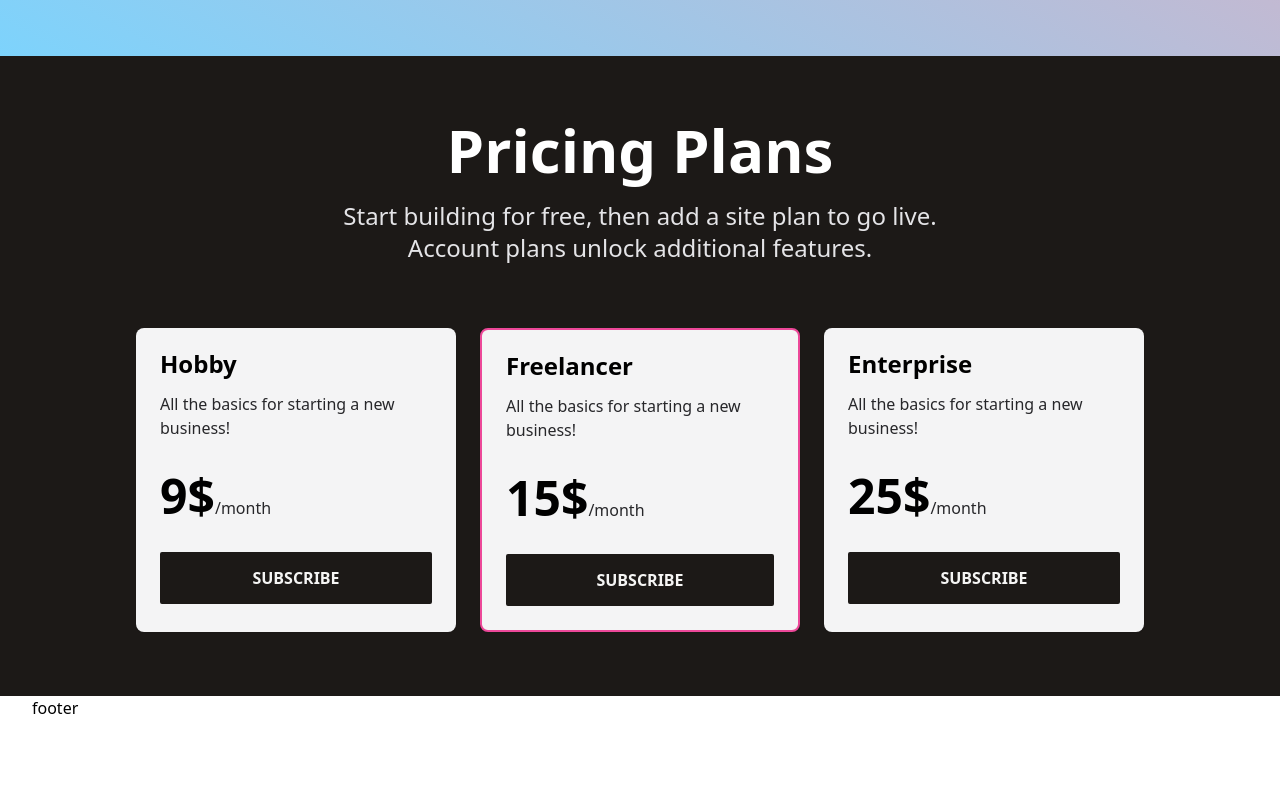
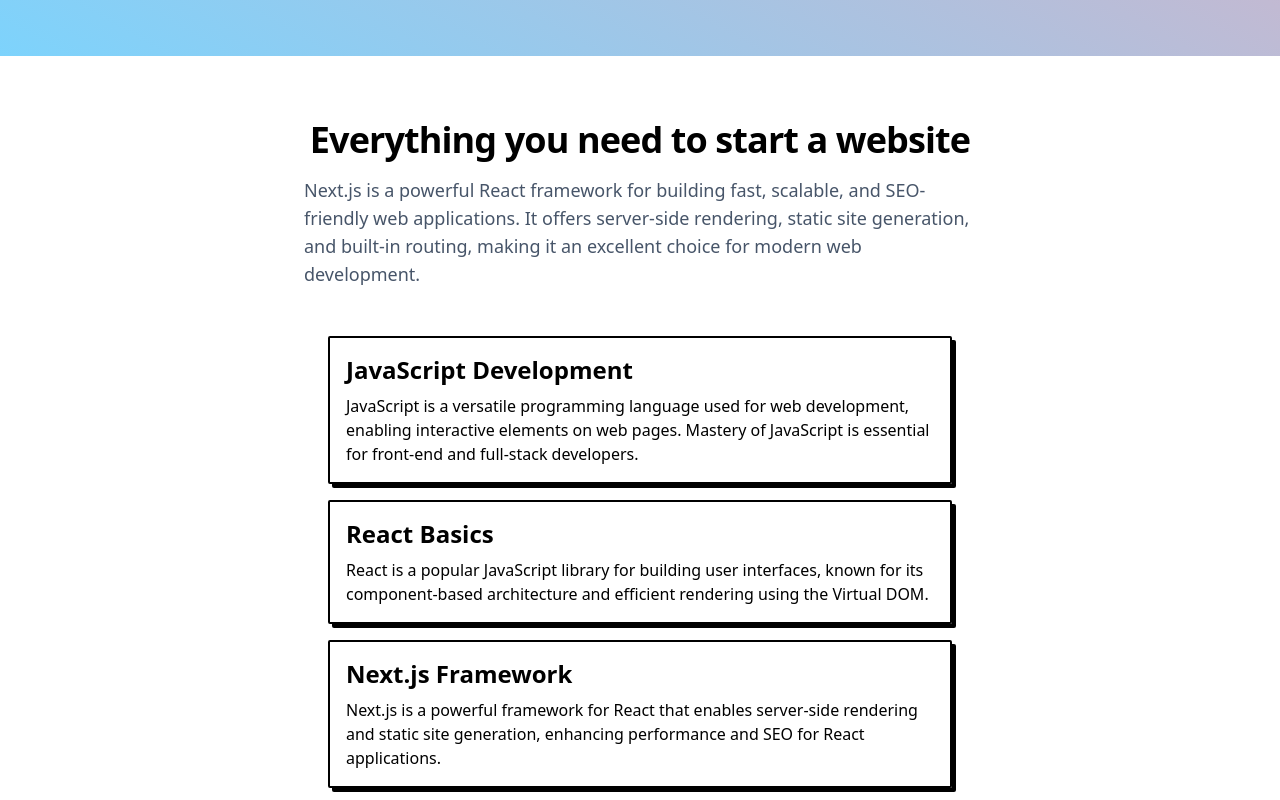
Before and after one commit to fondunn/framer-landing, a Next.js app: page / in a window 1280 px wide. Shown: the part 720-1520 px from the top of the page. Before the commit the page ends 1440 px from the top, so only its background shows below. Built offline with nearby package versions, Linux system fonts and the light colour scheme.

Commit message:
+ section starting, + reveal card + memo

```diff
--- a/src/app/page.tsx
+++ b/src/app/page.tsx
@@ -1,10 +1,12 @@
 import SectionHero from "@/components/Sections/Hero";
 import SectionPricing from "../components/Sections/Pricing";
+import SectionStarting from "@/components/Sections/Starting";
 
 export default function Home() {
   return (
     <>
       <SectionHero />
+      <SectionStarting />
       <SectionPricing />
     </>
   );
--- /dev/null
+++ b/src/components/Sections/Starting/index.tsx
@@ -0,0 +1,55 @@
+"use client";
+import Section from "@/components/Section";
+import { FC, useMemo, useRef } from "react";
+import {
+  startingContent,
+  startingDescription,
+  startingTitle,
+} from "@/mock/starting";
+import SlideInCard from "@/components/SlideInCard";
+import { motion, useScroll, useTransform } from "framer-motion";
+
+const SectionStarting: FC = () => {
+  const ref = useRef<HTMLDivElement>(null);
+
+  const { scrollYProgress } = useScroll({
+    target: ref,
+    offset: ["start end", "end end"],
+  });
+  const scale = useTransform(scrollYProgress, [0, 0.2], [0.9, 1]);
+  const opacity = useTransform(scrollYProgress, [0, 0.2], [0, 1]);
+  return (
+    <Section
+      className="container mx-auto max-w-screen-2xl overflow-hidden px-2 py-4 md:px-4 md:py-8 lg:py-16"
+      ref={ref}
+    >
+      <motion.h3
+        style={{
+          scale,
+          opacity,
+        }}
+        className="text-center text-4xl font-bold lg:tracking-tight"
+      >
+        {startingTitle}
+      </motion.h3>
+      <motion.p
+        style={{
+          scale,
+          opacity,
+        }}
+        className="mx-auto mt-4 max-w-2xl text-lg text-slate-600"
+      >
+        {startingDescription}
+      </motion.p>
+      <div className="mx-auto mt-4 flex flex-col items-center justify-center space-y-4 md:mt-8 lg:mt-12">
+        {startingContent.map(({ title, description }, idx: number) => (
+          <SlideInCard index={idx}>
+            <p className="text-2xl font-bold">{title}</p>
+            <p className="mt-2">{description}</p>
+          </SlideInCard>
+        ))}
+      </div>
+    </Section>
+  );
+};
+export default SectionStarting;
--- /dev/null
+++ b/src/components/SlideInCard/index.tsx
@@ -0,0 +1,33 @@
+"use client";
+import { FC, memo, ReactNode, useMemo, useRef } from "react";
+import { motion, useScroll, useTransform } from "framer-motion";
+
+interface SlideInCardProps {
+  children: ReactNode;
+  index: number;
+}
+
+const SlideInCard: FC<SlideInCardProps> = ({ children, index }) => {
+  const ref = useRef<HTMLDivElement>(null);
+
+  const { scrollYProgress } = useScroll({
+    target: ref,
+    offset: ["start end", "end end"],
+  });
+  const initialX = useMemo(() => (index % 2 === 0 ? "-100px" : "100px"), []);
+  const x = useTransform(scrollYProgress, [0.3, 1], [initialX, "0px"]);
+  const opacity = useTransform(scrollYProgress, [0.3, 1], [0, 1]);
+  return (
+    <motion.div
+      ref={ref}
+      className="w-full rounded-sm border-2 border-black p-4 shadow-[4px_4px_0px_black] md:w-4/5 lg:w-1/2"
+      style={{
+        x,
+        opacity,
+      }}
+    >
+      {children}
+    </motion.div>
+  );
+};
+export default memo(SlideInCard);
--- /dev/null
+++ b/src/mock/starting.ts
@@ -0,0 +1,37 @@
+const startingTitle: string = "Everything you need to start a website";
+const startingDescription: string =
+  "Next.js is a powerful React framework for building fast, scalable, and SEO-friendly web applications. It offers server-side rendering, static site generation, and built-in routing, making it an excellent choice for modern web development.";
+const startingContent = [
+  {
+    title: "JavaScript Development",
+    description:
+      "JavaScript is a versatile programming language used for web development, enabling interactive elements on web pages. Mastery of JavaScript is essential for front-end and full-stack developers.",
+  },
+  {
+    title: "React Basics",
+    description:
+      "React is a popular JavaScript library for building user interfaces, known for its component-based architecture and efficient rendering using the Virtual DOM.",
+  },
+  {
+    title: "Next.js Framework",
+    description:
+      "Next.js is a powerful framework for React that enables server-side rendering and static site generation, enhancing performance and SEO for React applications.",
+  },
+  {
+    title: "Framer Motion Animations",
+    description:
+      "Framer Motion is a library for creating high-performance animations in React applications, offering an easy-to-use API for adding smooth, interactive effects.",
+  },
+  {
+    title: "Responsive Web Design",
+    description:
+      "Responsive design is a web development approach that makes websites adjust seamlessly to various screen sizes, enhancing user experience on mobile, tablet, and desktop devices.",
+  },
+  {
+    title: "Modern JavaScript Features",
+    description:
+      "ES6 and beyond introduced features like arrow functions, promises, and async/await, allowing developers to write cleaner and more efficient JavaScript code.",
+  },
+];
+
+export { startingTitle, startingDescription, startingContent };
```
Also changed, not shown: src/components/RevealPriceCard/index.tsx (+2 -6 lines).
